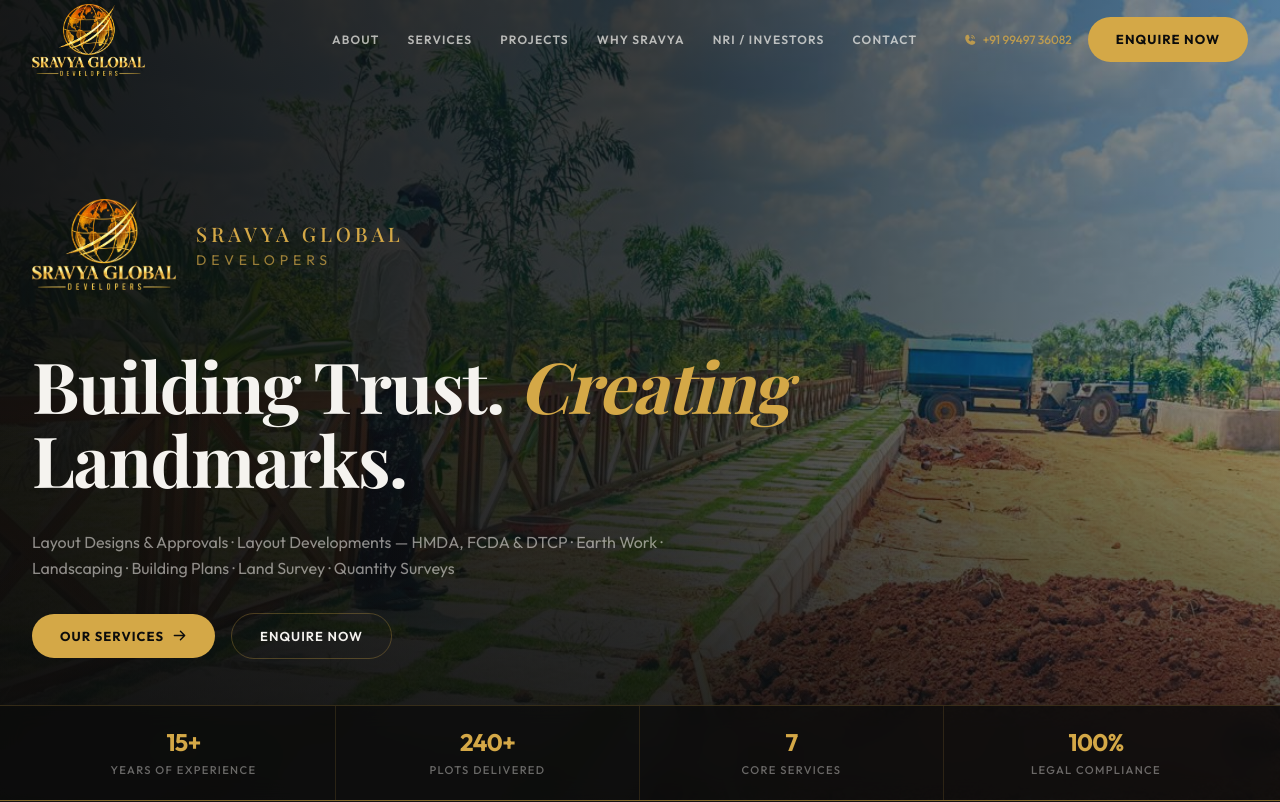
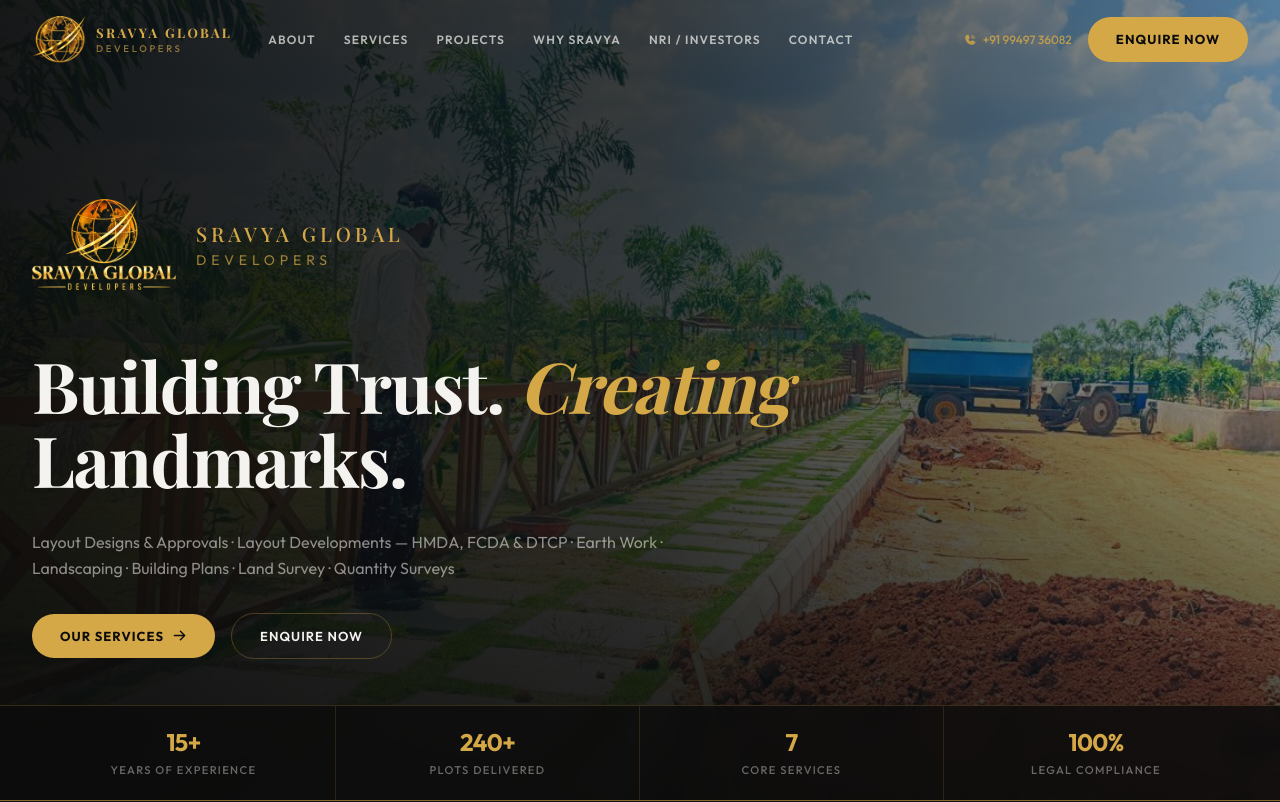
Before and after one commit to dls9494/SRAVYA-DEVELOPERS, a Next.js app: page / in a window 1280 px wide. Shown: the top 802 px of the page. Built offline with nearby package versions, Linux system fonts and the light colour scheme.

Commit message:
Update globe icon with clean transparent background

```diff
--- a/src/components/Header.tsx
+++ b/src/components/Header.tsx
@@ -52,17 +52,29 @@
         <div className="max-w-7xl mx-auto px-4 sm:px-6 lg:px-8 h-full flex items-center justify-between gap-6">
 
           {/* Left group: Logo + Desktop Nav */}
-          <div className="flex items-center gap-6 xl:gap-8">
-            {/* Logo */}
-            <Link href="/" className="flex-shrink-0 flex items-center group" aria-label="Sravya Global Developers home">
-              <div className="relative w-56 h-16 sm:w-64 sm:h-[4.5rem] transition-opacity duration-300 group-hover:opacity-85">
+          <div className="flex items-center gap-4 xl:gap-6">
+            {/* Logo — clean globe icon + brand text */}
+            <Link href="/" className="flex-shrink-0 flex items-center gap-2.5 group" aria-label="Sravya Global Developers home">
+              <div className="relative w-[48px] h-[48px] sm:w-[54px] sm:h-[54px] flex-shrink-0 transition-opacity duration-300 group-hover:opacity-85">
                 <Image
-                  src="/images/logo-v4.png"
-                  alt="Sravya Global Developers"
+                  src="/images/globe-v5.png"
+                  alt="Sravya Global Developers globe"
                   fill
-                  className="object-contain object-left"
+                  className="object-contain"
                   preload={true}
                 />
+              </div>
+              {/* Brand name beside the globe */}
+              <div className="leading-tight transition-opacity duration-300 group-hover:opacity-85">
+                <div
+                  className="text-[#D4A847] text-[0.82rem] font-bold tracking-[0.18em] uppercase"
+                  style={{ fontFamily: "var(--font-playfair)" }}
+                >
+                  Sravya Global
+                </div>
+                <div className="text-[#D4A847]/65 text-[0.6rem] tracking-[0.28em] uppercase font-medium">
+                  Developers
+                </div>
               </div>
             </Link>
 
@@ -147,13 +159,19 @@
             >
               {/* Drawer header */}
               <div className="flex items-center justify-between px-6 py-5 border-b border-white/5">
-                <div className="relative w-40 h-14">
-                  <Image
-                    src="/images/logo-v4.png"
-                    alt="Sravya Global Developers"
-                    fill
-                    className="object-contain object-left"
-                  />
+                <div className="flex items-center gap-2.5">
+                  <div className="relative w-10 h-10 flex-shrink-0">
+                    <Image
+                      src="/images/globe-v5.png"
+                      alt="Sravya Global Developers"
+                      fill
+                      className="object-contain"
+                    />
+                  </div>
+                  <div className="leading-tight">
+                    <div className="text-[#D4A847] text-[0.78rem] font-bold tracking-[0.15em] uppercase" style={{ fontFamily: "var(--font-playfair)" }}>Sravya Global</div>
+                    <div className="text-[#D4A847]/60 text-[0.58rem] tracking-[0.25em] uppercase">Developers</div>
+                  </div>
                 </div>
                 <button
                   onClick={() => setDrawerOpen(false)}
```
Also changed, not shown: public/images/globe-icon.png (added), public/images/globe-v5.png (added).
